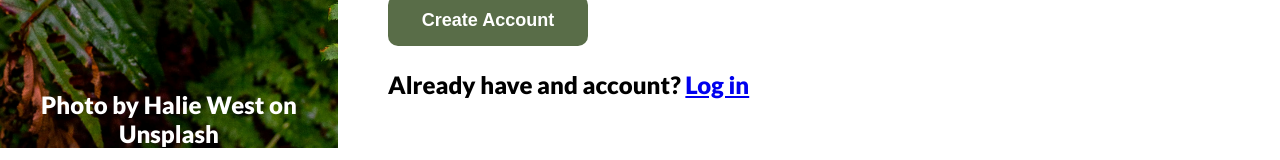
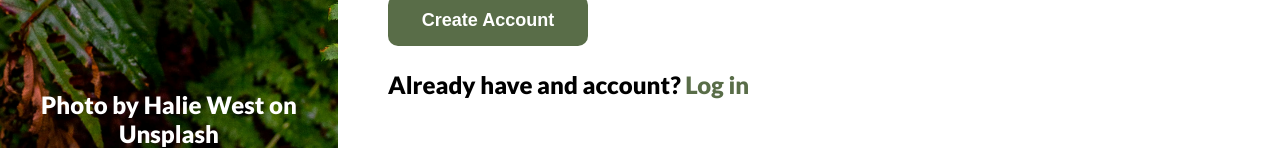
Before and after one commit to gladius882/sign-up-form, a plain HTML site: page index.html in a window 1280 px wide. Shown: the part 652-812 px from the top of the page. Drawn offline with Linux system fonts and the light colour scheme.

Commit message:
link style

```diff
--- a/style.css
+++ b/style.css
@@ -106,3 +106,9 @@ button {
     color: white;
     font-weight: bold;
 }
+
+a, a:link, a:visited {
+    color: #596D48;
+    text-decoration: none;
+    font-weight: normal;
+}
```
